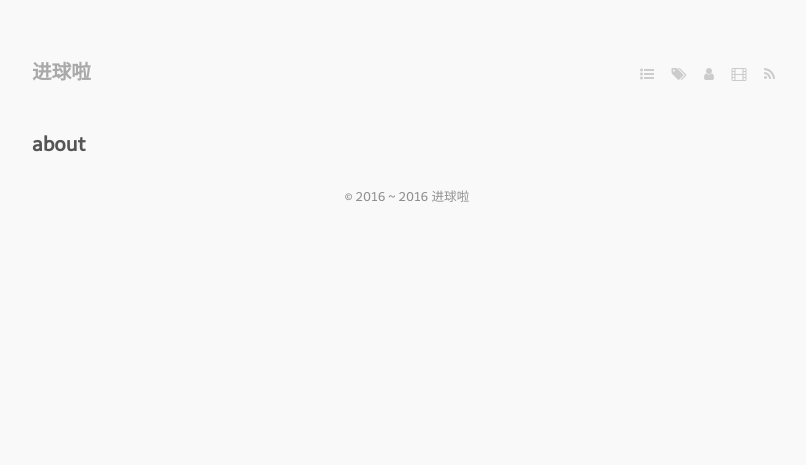
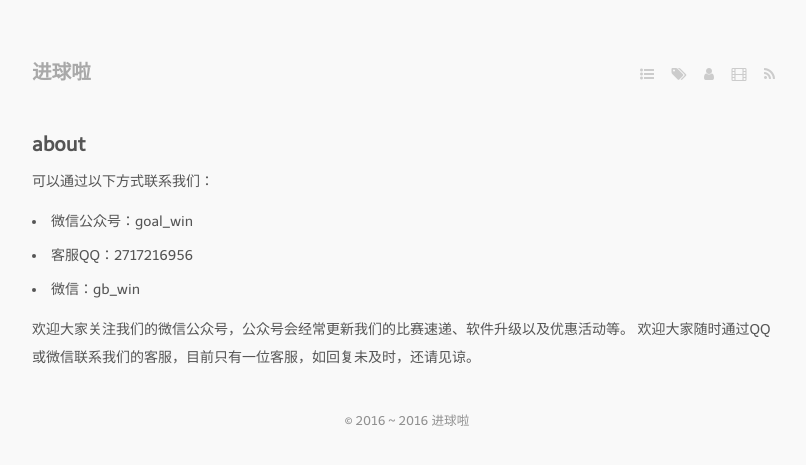
Before and after one commit to missdeer/jinqiula, a Jekyll site: the page built from about.markdown, in a window 1280 px wide. Shown: the top 465 px of the page, without its empty margins (233-1039 px from the left). Built offline with Jekyll 4.4.1, drawn with Linux system fonts in a browser that asks for light colours; nearby versions of some CDN libraries; some web fonts are replaced; Markdown is read by kramdown in place of the engine named in the settings.

Commit message:
(*)update about

```diff
--- a/_config.yml
+++ b/_config.yml
@@ -1,5 +1,5 @@
 markdown: rdiscount
-highlighter: pygments
+highlighter: rouge
 permalink: /:year/:month/:day/:title.html
 name: "进球啦"
 markdown: rdiscount
--- a/about.markdown
+++ b/about.markdown
@@ -2,3 +2,11 @@
 title: about
 layout: page
 ---
+可以通过以下方式联系我们：
+
+* 微信公众号：goal_win
+* 客服QQ：2717216956
+* 微信：gb_win
+
+欢迎大家关注我们的微信公众号，公众号会经常更新我们的比赛速递、软件升级以及优惠活动等。
+欢迎大家随时通过QQ或微信联系我们的客服，目前只有一位客服，如回复未及时，还请见谅。
```
